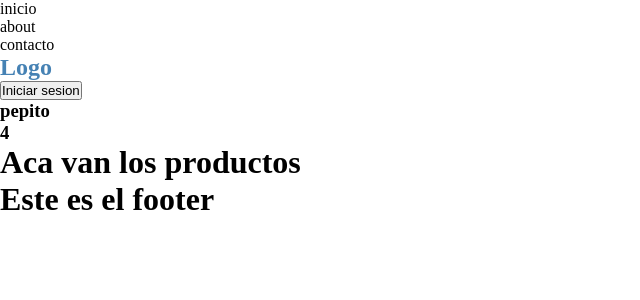
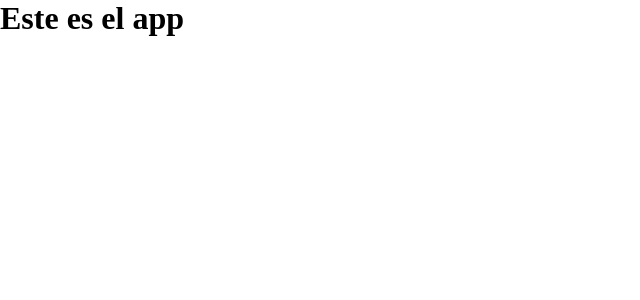
Before and after one commit to GinoLongobucco/trabajo-final-react, a React (Vite) app: page / in a window 1280 px wide. Shown: the top 300 px of the page, without its empty margins (0-640 px from the left). Built offline with nearby package versions, Linux system fonts and the light colour scheme.

Commit message:
subiendo cambios

```diff
--- a/src/App.jsx
+++ b/src/App.jsx
@@ -1,15 +1,9 @@
-import Footer from "./Footer";
-import Navbar from "./Navbar";
-import ProductList from "./ProductsList";
 
 function App() {
 
-
   return (
     <div>
-      <Navbar />
-      <ProductList />
-      <Footer />
+      <h1>Este es el app</h1>
     </div>
   );
 }
--- a/src/Footer.jsx
+++ /dev/null
@@ -1,6 +0,0 @@
-
-const Footer = ()=>{
-    return <h1>Este es el footer</h1>
-}
-
-export default Footer
--- a/src/ListadoDeNavbar.jsx
+++ /dev/null
@@ -1,11 +0,0 @@
-const ListadoDeNavbar = () => {
-  return (
-    <ul>
-      <li>inicio</li>
-      <li>about</li>
-      <li>contacto</li>
-    </ul>
-  );
-};
-
-export default ListadoDeNavbar;
--- a/src/Navbar.jsx
+++ /dev/null
@@ -1,26 +0,0 @@
-import ListadoDeNavbar from "./ListadoDeNavbar";
-
-const Navbar = () => {
-
-  const ingresar = ()=>{
-    console.log("has iniciado sesion")
-  }
-
-  let nombreUsuario = "pepito"
-
-  let nombre = "juan"
-  return (
-    <header>
-      <ListadoDeNavbar />
-      <h2 style={{color: "steelblue"}} >Logo</h2>
-
-      <button onClick={ingresar} >Iniciar sesion</button>
-
-      <h3> {nombreUsuario} </h3>
-      <h3> {2 + 2} </h3>
-
-    </header>
-  );
-};
-
-export default Navbar;
--- a/src/ProductsList.jsx
+++ /dev/null
@@ -1,6 +0,0 @@
-
-const ProductList = ()=>{
-    return <h1>Aca van los productos</h1>
-}
-
-export default ProductList
```
